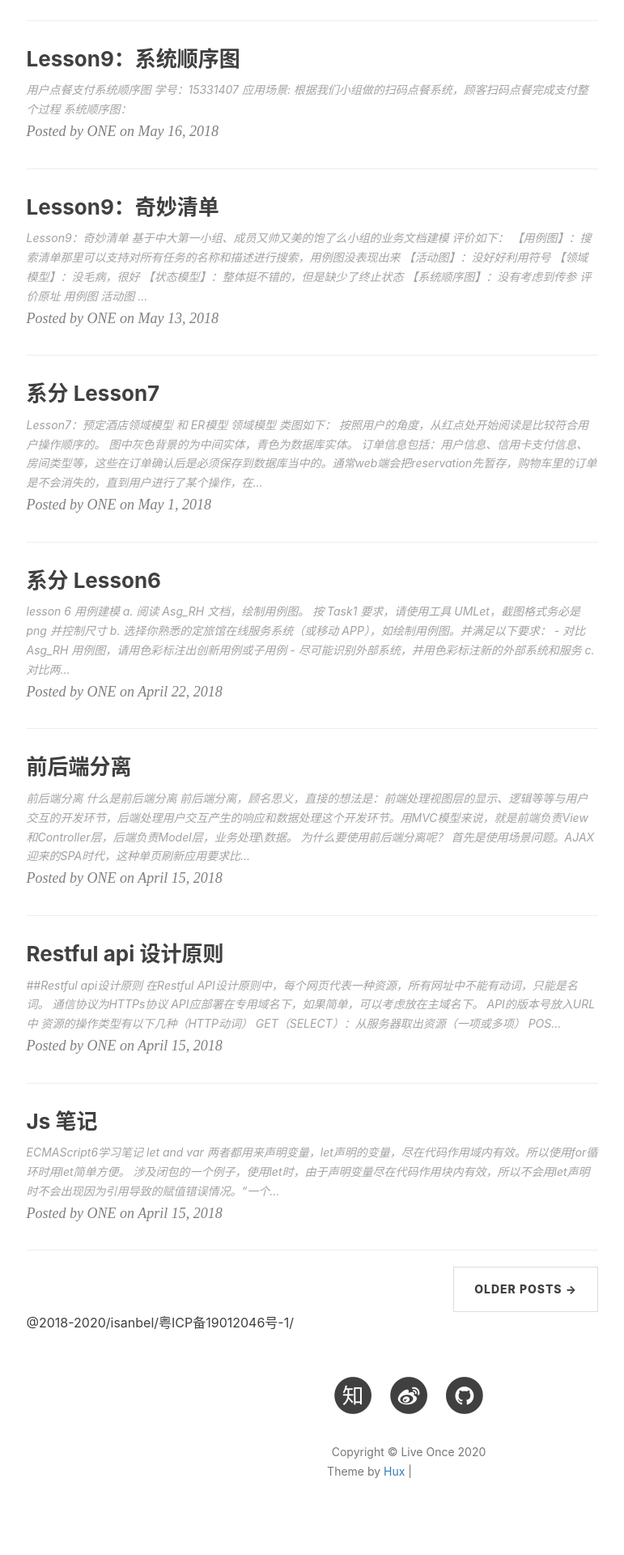
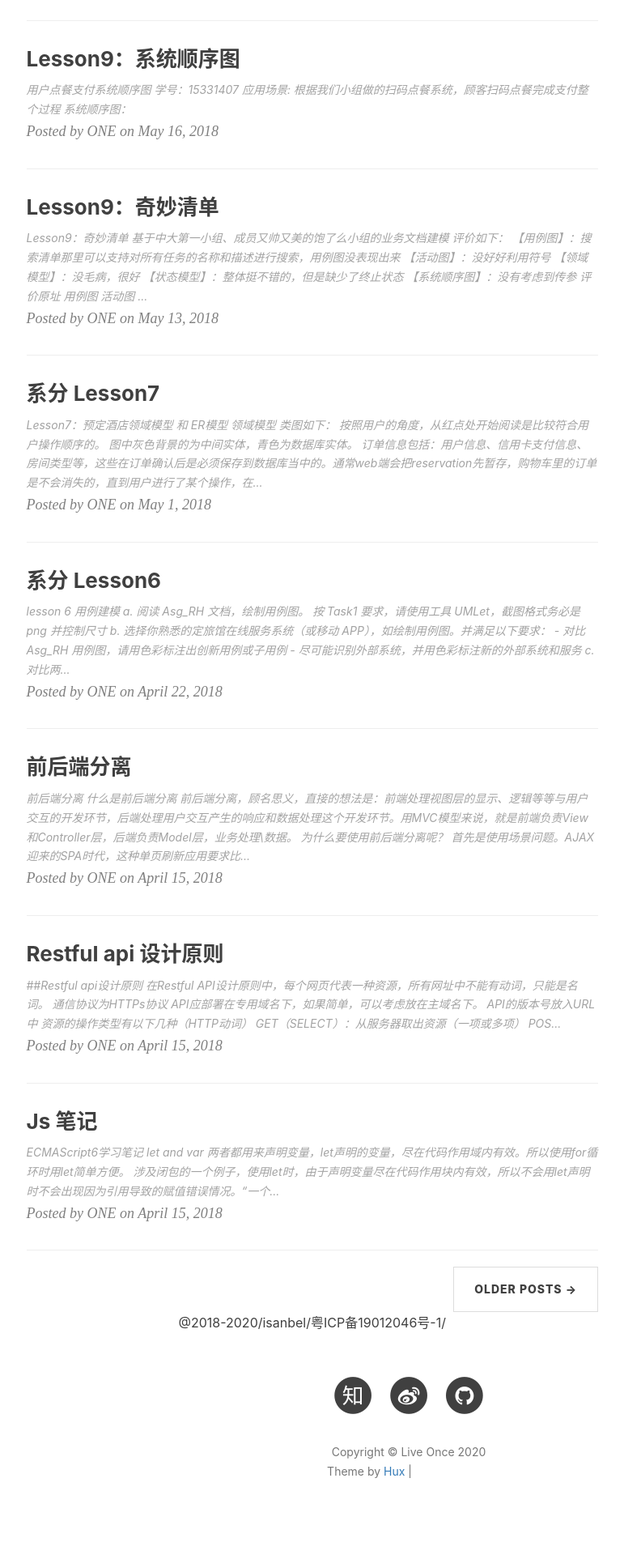
Before and after one commit to YinghongZhang/yinghongzhang.github.io, a Jekyll site: the page built from index.html, in a window 1280 px wide. Shown: the part 1104-3024 px from the top of the page at 81% size, without its empty margins (135-906 px from the left). Built offline with Jekyll 4.4.1, drawn with Linux system fonts in a browser that asks for light colours; nearby versions of some CDN libraries; the list of posts is cut into pages by our own code; comment, search, counter and statistics services are not loaded; grey boxes are pictures that could not be loaded.

Commit message:
修改底部备案文字居中

```diff
--- a/index.html
+++ b/index.html
@@ -41,6 +41,6 @@ description: "好恶但由世人评，世人难辨我真假"
 </ul>
 {% endif %}
 
-<div>
+<div style="text-align:center;">
     @2018-2020/isanbel/粤ICP备19012046号-1/
 </div>
```
